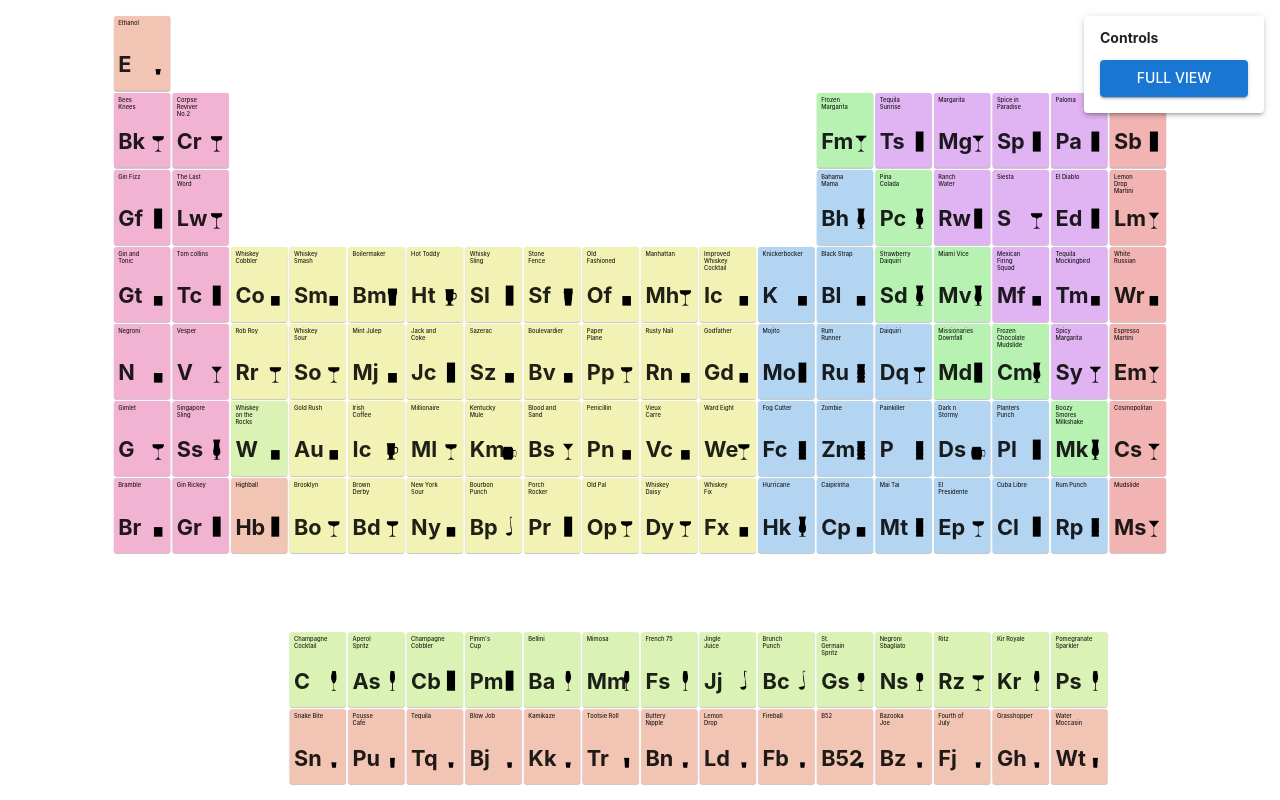
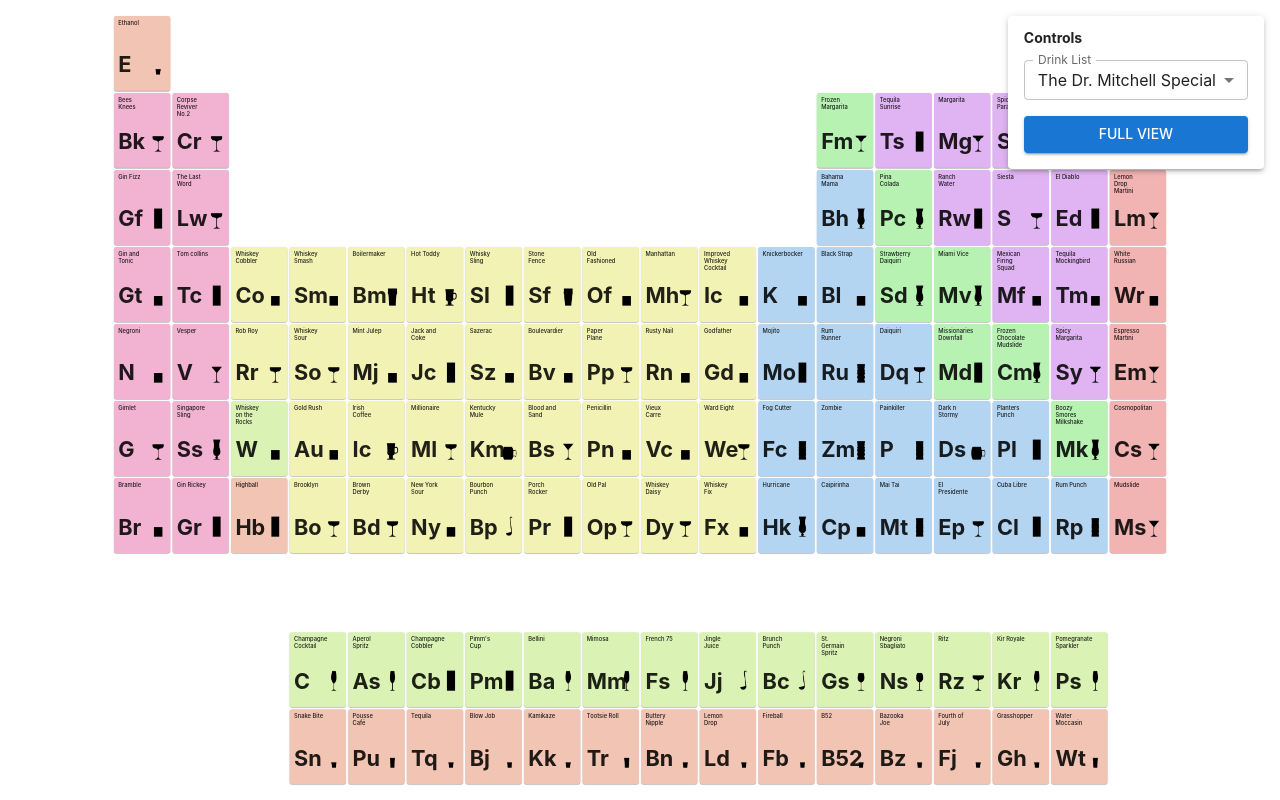
Before and after one commit to cbmitchell/periodic-table-of-drinks, a React (Vite) app: page / in a window 1280 px wide. Built offline with nearby package versions, Linux system fonts and the light colour scheme; some icons are missing.

Commit message:
Allow swapping between drink sets

```diff
--- a/src/App.tsx
+++ b/src/App.tsx
@@ -1,6 +1,6 @@
 import { ThemeProvider } from "@mui/material/styles";
-import { useEffect, useState } from "react";
-import { drinkData } from "./assets/drinkData";
+import { useEffect, useMemo, useState } from "react";
+import { drinkLists } from "./assets/drinkData";
 import { ControlPanel } from "./components/ControlPanel";
 import type { DrinkCellProps } from "./components/DrinkCell";
 import { DrinkDetailModal } from "./components/DrinkDetailModal";
@@ -8,13 +8,19 @@ import { PeriodicTable } from "./components/PeriodicTable";
 import { lightTheme } from "./theme";
 import { fillDrinkData } from "./utils/fillDrinkData";
 
-const filledDrinkData = fillDrinkData(drinkData);
+type ListSelection = "random" | number;
 
 export default function App() {
 	const [viewMode, setViewMode] = useState<"full" | "compact">("compact");
 	const [selectedDrink, setSelectedDrink] = useState<DrinkCellProps | null>(null);
 	const [panelVisible, setPanelVisible] = useState(true);
 	const [panelCollapsed, setPanelCollapsed] = useState(false);
+	const [listSelection, setListSelection] = useState<ListSelection>(0);
+
+	const filledDrinkData = useMemo(() => {
+		if (listSelection === "random") return fillDrinkData([], true);
+		return fillDrinkData(drinkLists[listSelection].drinks, false);
+	}, [listSelection]);
 
 	useEffect(() => {
 		const handleKeyDown = (e: KeyboardEvent) => {
@@ -48,6 +54,8 @@ export default function App() {
 					onViewModeChange={setViewMode}
 					collapsed={panelCollapsed}
 					onCollapseToggle={() => setPanelCollapsed((c) => !c)}
+					listSelection={listSelection}
+					onListChange={setListSelection}
 				/>
 			)}
 		</ThemeProvider>
--- a/src/assets/drinkData.ts
+++ b/src/assets/drinkData.ts
@@ -1,5 +1,5 @@
 import type { DrinkCellProps } from '../components/DrinkCell'
-import type { DrinkProps } from '../types/drink'
+import type { DrinkList, DrinkProps } from '../types/drink'
 
 type DefaultCellData = Pick<DrinkCellProps, 'row' | 'col' | 'group'>
 
@@ -126,37 +126,6 @@ export const defaultCells: DefaultCellData[] = [
   { row: 7, col: 16, group: 'post_transition_metals' },
   { row: 7, col: 17, group: 'halogens' },
   { row: 7, col: 18, group: 'noble_gases' },
-  // // Row 8 is a blank separator row — no cells
-  // { row: 9, col: 3, group: 'lanthanides' },
-  // { row: 9, col: 4, group: 'lanthanides' },
-  // { row: 9, col: 5, group: 'lanthanides' },
-  // { row: 9, col: 6, group: 'lanthanides' },
-  // { row: 9, col: 7, group: 'lanthanides' },
-  // { row: 9, col: 8, group: 'lanthanides' },
-  // { row: 9, col: 9, group: 'lanthanides' },
-  // { row: 9, col: 10, group: 'lanthanides' },
-  // { row: 9, col: 11, group: 'lanthanides' },
-  // { row: 9, col: 12, group: 'lanthanides' },
-  // { row: 9, col: 13, group: 'lanthanides' },
-  // { row: 9, col: 14, group: 'lanthanides' },
-  // { row: 9, col: 15, group: 'lanthanides' },
-  // { row: 9, col: 16, group: 'lanthanides' },
-  // { row: 9, col: 17, group: 'lanthanides' },
-  // { row: 10, col: 3, group: 'actinides' },
-  // { row: 10, col: 4, group: 'actinides' },
-  // { row: 10, col: 5, group: 'actinides' },
-  // { row: 10, col: 6, group: 'actinides' },
-  // { row: 10, col: 7, group: 'actinides' },
-  // { row: 10, col: 8, group: 'actinides' },
-  // { row: 10, col: 9, group: 'actinides' },
-  // { row: 10, col: 10, group: 'actinides' },
-  // { row: 10, col: 11, group: 'actinides' },
-  // { row: 10, col: 12, group: 'actinides' },
-  // { row: 10, col: 13, group: 'actinides' },
-  // { row: 10, col: 14, group: 'actinides' },
-  // { row: 10, col: 15, group: 'actinides' },
-  // { row: 10, col: 16, group: 'actinides' },
-  // { row: 10, col: 17, group: 'actinides' },
 ]
 
 export const defaultCellMap = new Map(
@@ -1622,3 +1591,7 @@ export const drinkData: DrinkProps[] = [
     atomic_number: 103,
   },
 ]
+
+export const drinkLists: DrinkList[] = [
+  { title: 'The Dr. Mitchell Special', drinks: drinkData },
+]
--- a/src/components/ControlPanel.tsx
+++ b/src/components/ControlPanel.tsx
@@ -1,12 +1,28 @@
-import { Box, Button, Collapse, IconButton, Paper, Typography } from "@mui/material";
 import ExpandLessIcon from "@mui/icons-material/ExpandLess";
 import ExpandMoreIcon from "@mui/icons-material/ExpandMore";
+import {
+  Box,
+  Button,
+  Collapse,
+  FormControl,
+  IconButton,
+  InputLabel,
+  MenuItem,
+  Paper,
+  Select,
+  Typography,
+} from "@mui/material";
+import { drinkLists } from "../assets/drinkData";
+
+type ListSelection = "random" | number;
 
 interface ControlPanelProps {
   viewMode: "full" | "compact";
   onViewModeChange: (mode: "full" | "compact") => void;
   collapsed: boolean;
   onCollapseToggle: () => void;
+  listSelection: ListSelection;
+  onListChange: (selection: ListSelection) => void;
 }
 
 export function ControlPanel({
@@ -14,6 +30,8 @@ export function ControlPanel({
   onViewModeChange,
   collapsed,
   onCollapseToggle,
+  listSelection,
+  onListChange,
 }: ControlPanelProps) {
   return (
     <Paper
@@ -23,7 +41,7 @@ export function ControlPanel({
         top: 16,
         right: 16,
         zIndex: (theme) => theme.zIndex.modal + 1,
-        minWidth: 180,
+        minWidth: 220,
       }}
     >
       <Box
@@ -43,7 +61,26 @@ export function ControlPanel({
         </IconButton>
       </Box>
       <Collapse in={!collapsed}>
-        <Box sx={{ px: 2, pb: 2, display: "flex", flexDirection: "column", gap: 1 }}>
+        <Box sx={{ px: 2, pb: 2, display: "flex", flexDirection: "column", gap: 2 }}>
+          <FormControl size="small" fullWidth>
+            <InputLabel>Drink List</InputLabel>
+            <Select
+              label="Drink List"
+              value={listSelection === "random" ? "random" : String(listSelection)}
+              MenuProps={{ sx: { zIndex: (theme) => theme.zIndex.modal + 2 } }}
+              onChange={(e) => {
+                const val = e.target.value;
+                onListChange(val === "random" ? "random" : Number(val));
+              }}
+            >
+              <MenuItem value="random">Random</MenuItem>
+              {drinkLists.map((list, i) => (
+                <MenuItem key={list.title} value={String(i)}>
+                  {list.title}
+                </MenuItem>
+              ))}
+            </Select>
+          </FormControl>
           <Button
             variant="contained"
             fullWidth
--- a/src/types/drink.ts
+++ b/src/types/drink.ts
@@ -29,3 +29,8 @@ export interface DrinkProps {
   group?: ElementGroup
   atomic_number?: number
 }
+
+export interface DrinkList {
+  title: string
+  drinks: DrinkProps[]
+}
--- a/src/utils/fillDrinkData.ts
+++ b/src/utils/fillDrinkData.ts
@@ -6,7 +6,7 @@ import type { DrinkCellProps } from '../components/DrinkCell'
 import type { DrinkProps } from '../types/drink'
 import { generateRandomDrink } from './randomizers'
 
-export function fillDrinkData(drinks: DrinkProps[]): DrinkCellProps[] {
+export function fillDrinkData(drinks: DrinkProps[], randomFill: boolean): DrinkCellProps[] {
   const drinkByAtomicNumber = new Map(
     drinks
       .filter(
@@ -16,14 +16,12 @@ export function fillDrinkData(drinks: DrinkProps[]): DrinkCellProps[] {
       .map((d) => [d.atomic_number, d]),
   )
 
-  return defaultCells.map((defaultCell, index) => {
-    const drinkItem = drinkByAtomicNumber.get(index + 1)
-    if (drinkItem) {
-      return { ...defaultCell, ...drinkItem }
-    }
-    return {
-      ...generateRandomDrink(),
-      ...defaultCell,
-    }
-  })
+  return defaultCells
+    .map((defaultCell, index) => {
+      const drinkItem = drinkByAtomicNumber.get(index + 1)
+      if (drinkItem) return { ...defaultCell, ...drinkItem }
+      if (randomFill) return { ...generateRandomDrink(), ...defaultCell }
+      return null
+    })
+    .filter((d): d is DrinkCellProps => d !== null)
 }
```
